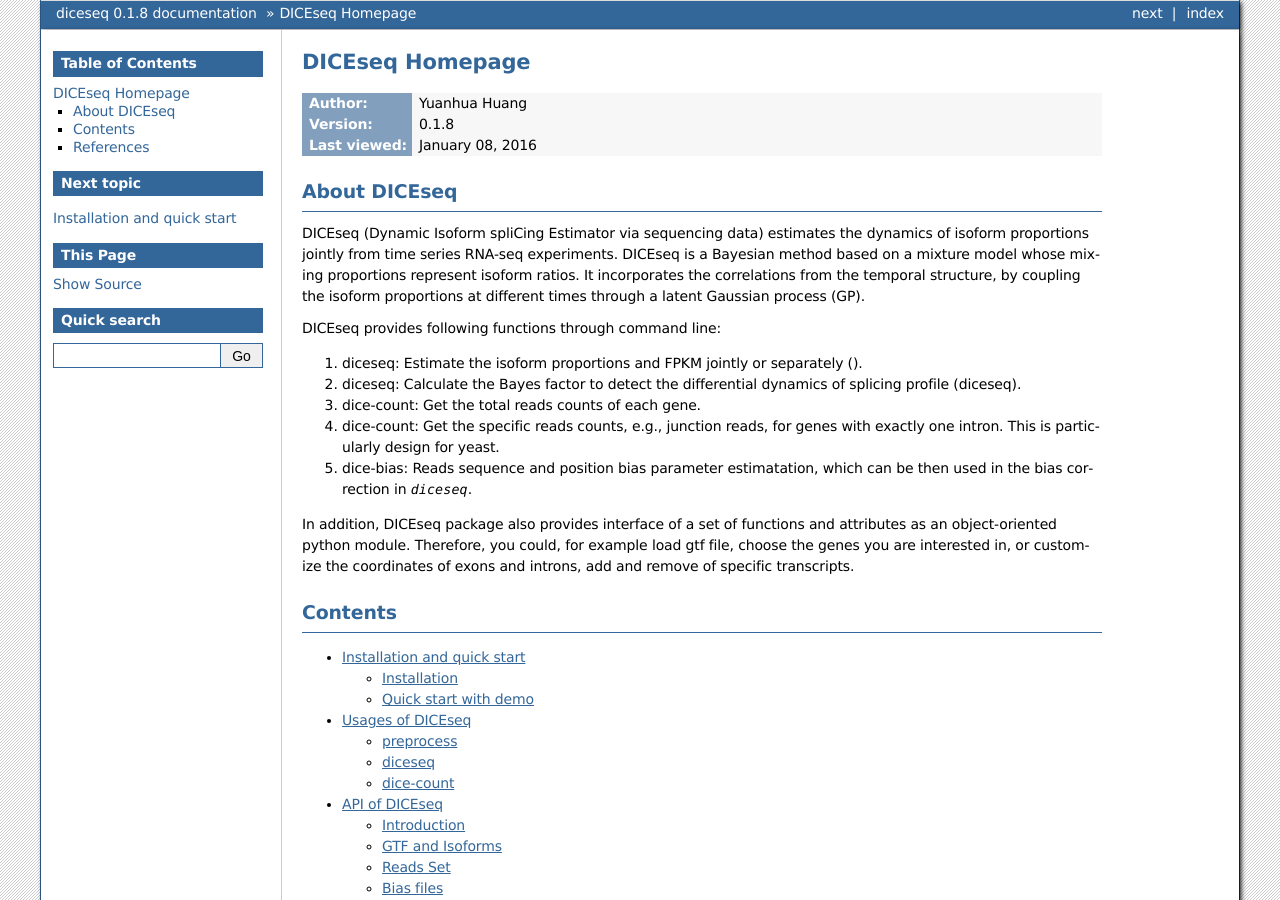
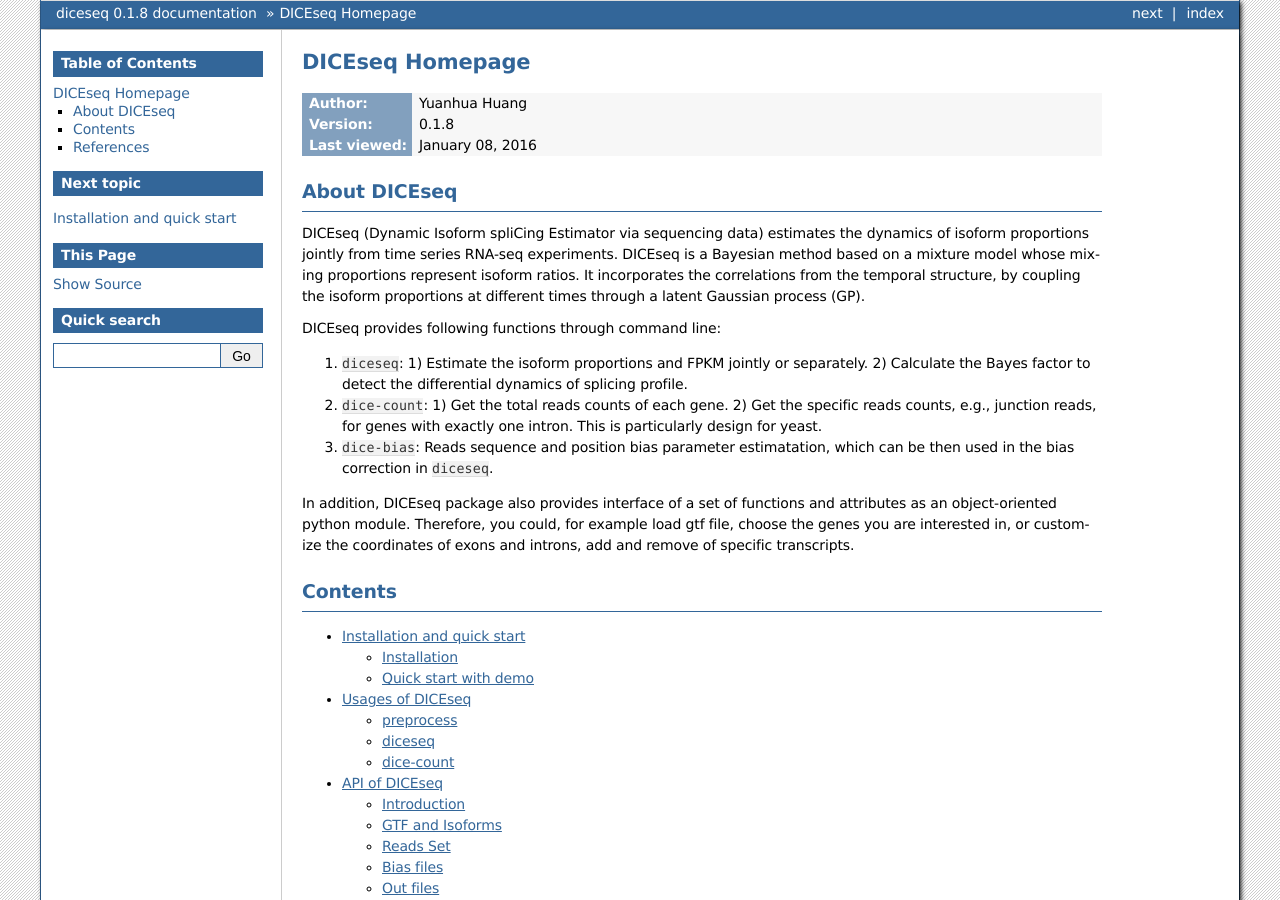
Before and after one commit to huangyh09/diceseq, a Sphinx documentation site: the page built from doc/index.rst, in a window 1280 px wide and 900 px high. Built offline with Sphinx 7.4.7, drawn with Linux system fonts in a browser that asks for light colours; formulas are drawn with MathJax 3.

Commit message:
version 0.1.8

```diff
--- a/doc/index.rst
+++ b/doc/index.rst
@@ -12,11 +12,11 @@
 
 DICEseq provides following functions through command line:
 
-1. diceseq: Estimate the isoform proportions and FPKM jointly or separately ().
-2. diceseq: Calculate the Bayes factor to detect the differential dynamics of splicing profile (diceseq).
-3. dice-count: Get the total reads counts of each gene.
-4. dice-count: Get the specific reads counts, e.g., junction reads, for genes with exactly one intron. This is particularly design for yeast.
-5. dice-bias: Reads sequence and position bias parameter estimatation, which can be then used in the bias correction in `diceseq`.
+1. ``diceseq``: 1) Estimate the isoform proportions and FPKM jointly or separately. 2) Calculate the Bayes factor to detect the differential dynamics of splicing profile.
+
+2. ``dice-count``: 1) Get the total reads counts of each gene. 2) Get the specific reads counts, e.g., junction reads, for genes with exactly one intron. This is particularly design for yeast.
+
+3. ``dice-bias``: Reads sequence and position bias parameter estimatation, which can be then used in the bias correction in ``diceseq``.
 
 In addition, DICEseq package also provides interface of a set of functions and attributes as an object-oriented python module. Therefore, you could, for example load gtf file, choose the genes you are interested in, or customize the coordinates of exons and introns, add and remove of specific transcripts.
 
```
Also changed, not shown: README.rst (+5 -5 lines).
